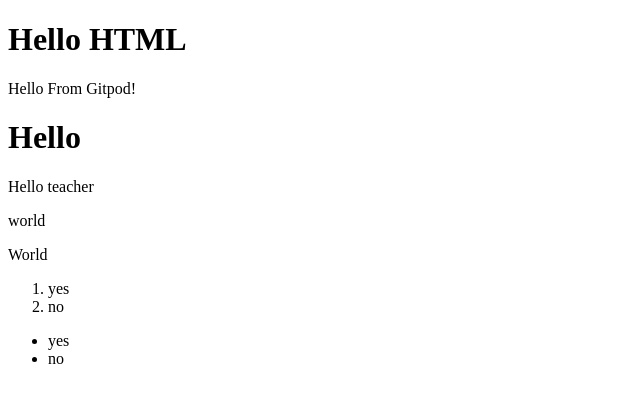
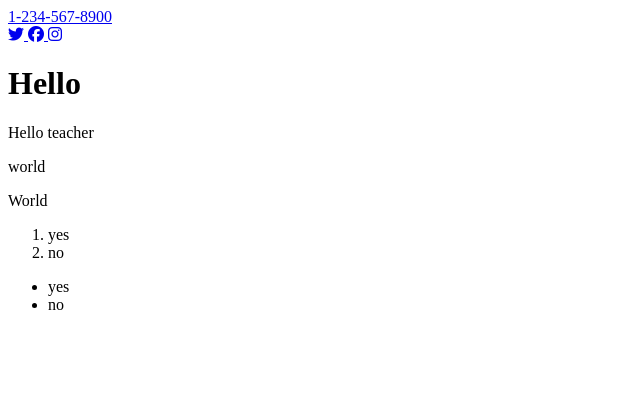
Before and after one commit to Nata1996Liia/hello-world, a plain HTML site: page index.html in a window 1280 px wide. Shown: the whole page, without its empty margins (0-640 px from the left). Drawn offline with Linux system fonts and the light colour scheme.

```diff
--- a/index.html
+++ b/index.html
@@ -1,19 +1,45 @@
 <!doctype html>
-<html>
-<head>
-<title>Hello world</title>
-</head>
-<body>
-<h1>Hello HTML</h1>
-<p>Hello From Gitpod!</p>
+<html lang="en">
+
+    <head>
+        <meta charset="UTF-8">
+        <meta name="viewport" content="width=device-width, initial-scale=1.0">
+        <title>Hello World</title>
+        <script src="https://kit.fontawesome.com/5619db74ed.js" crossorigin="anonymous"></script>
+      </head>
+      <body>
+        <header class="header">
+          <nav class="header__contacts">
+            <a href="tel:12345678900">1-234-567-8900</a>
+            <div>
+              <a href="https://twitter.com">
+                <i class="fa-brands fa-twitter"></i>
+              </a>
+              <a href="https://facebook.com">
+                <i class="fa-brands fa-facebook"></i>
+              </a>
+              <a href="https://instagram.com">
+                <i class="fa-brands fa-instagram"></i>
+              </a>
+            </div>
+          </nav>
+          <nav class="header__top-navigation"></nav>
+          <div class="header__banner"></div>
+        </header>
+
+
+    <main></main>
+    <footer></footer>
+
 </body>
+
 </html>
 <h1>Hello</h1>
 <p>Hello teacher</p>
 <!--A lot of information-->
 <main>
-<p>world</p>
-<p>World</p>
+    <p>world</p>
+    <p>World</p>
 </main>
 <ol>
     <li>yes</li>
```
